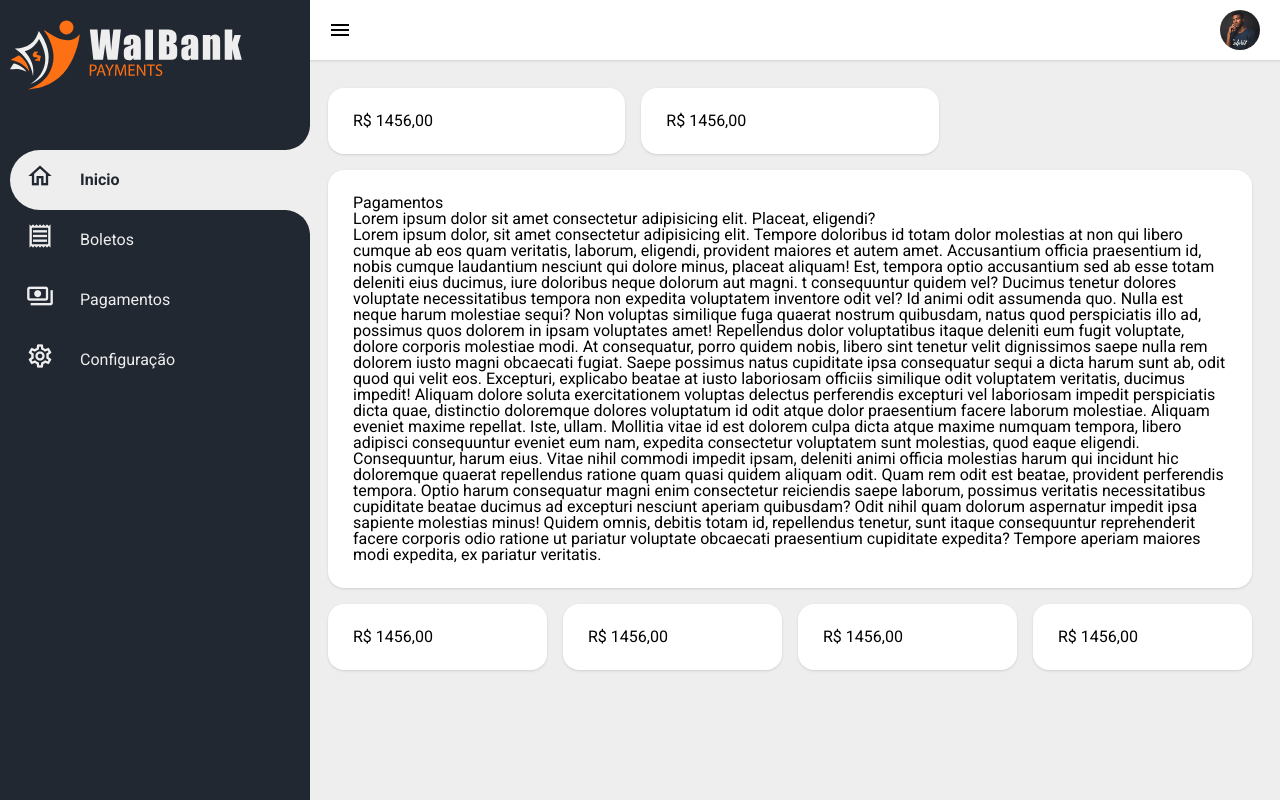
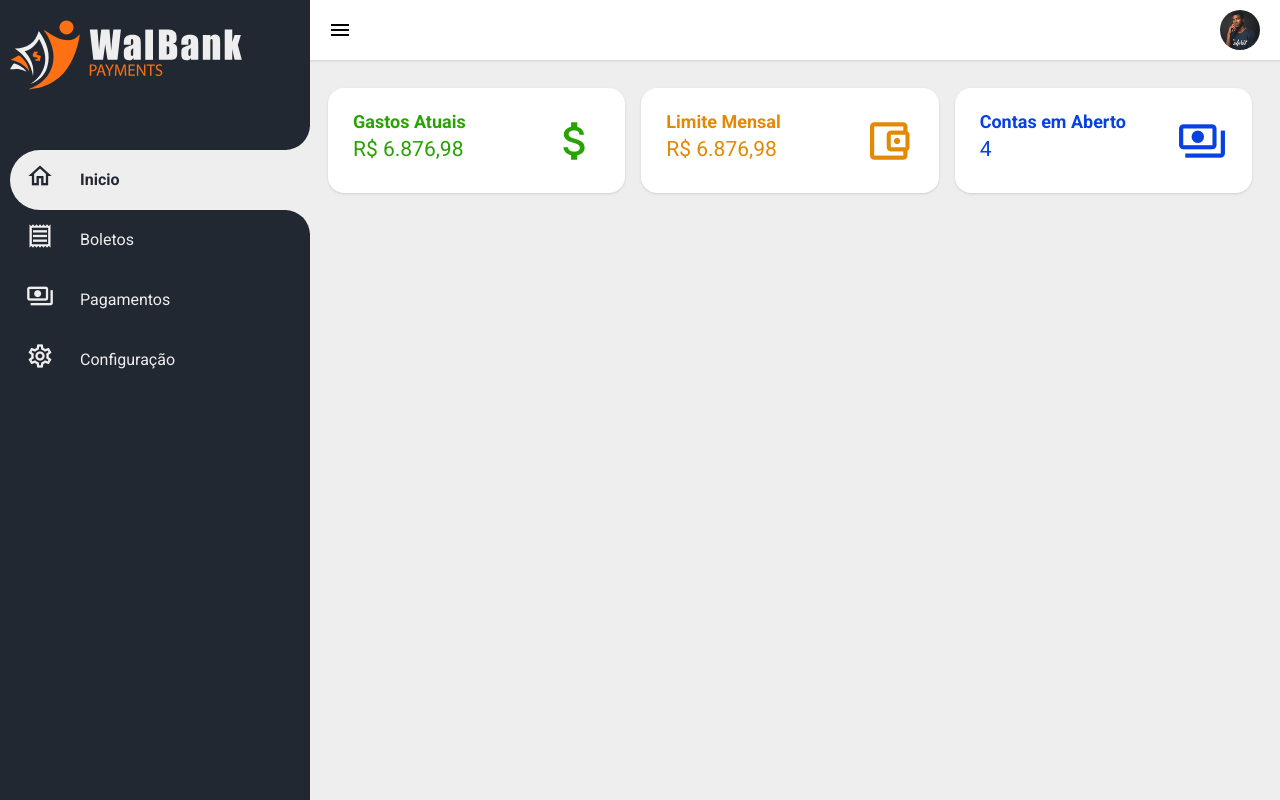
Before and after one commit to Walteann/walbank-front, an Angular app: page /home in a window 1280 px wide. Built offline with nearby package versions, Linux system fonts and the light colour scheme.

Commit message:
feat: layout header info

```diff
--- a/src/app/pages/home/home.component.html
+++ b/src/app/pages/home/home.component.html
@@ -1,40 +1,33 @@
 <div [walGrid]="3">
+	<wal-card class="border-left-green">
+		<div class="wal-header-card">
+			<div class="wal-header-card__info green">
+				<h2>Gastos Atuais</h2>
+				<p>R$ 6.876,98</p>
+			</div>
+			<span class="material-icons-outlined green"> attach_money </span>
+		</div>
+	</wal-card>
+
 	<wal-card>
-		R$ 1456,00
+		<div class="wal-header-card">
+			<div class="wal-header-card__info orange">
+				<h2>Limite Mensal</h2>
+				<p>R$ 6.876,98</p>
+			</div>
+			<span class="material-icons-outlined orange">
+				account_balance_wallet
+			</span>
+		</div>
 	</wal-card>
+
 	<wal-card>
-		R$ 1456,00
+		<div class="wal-header-card">
+			<div class="wal-header-card__info blue">
+				<h2>Contas em Aberto</h2>
+				<p>4</p>
+			</div>
+			<span class="material-icons-outlined blue">payments</span>
+		</div>
 	</wal-card>
 </div>
-<wal-card>
-
-	<h1>Pagamentos</h1>
-	<p>Lorem ipsum dolor sit amet consectetur adipisicing elit. Placeat, eligendi?</p>
-	<p>Lorem ipsum dolor, sit amet consectetur adipisicing elit. Tempore doloribus id totam dolor molestias at non qui libero cumque ab eos quam veritatis, laborum, eligendi, provident maiores et autem amet.
-	Accusantium officia praesentium id, nobis cumque laudantium nesciunt qui dolore minus, placeat aliquam! Est, tempora optio accusantium sed ab esse totam deleniti eius ducimus, iure doloribus neque dolorum aut magni.
-t consequuntur quidem vel? Ducimus tenetur dolores voluptate necessitatibus tempora non expedita voluptatem inventore odit vel?
-	Id animi odit assumenda quo. Nulla est neque harum molestiae sequi? Non voluptas similique fuga quaerat nostrum quibusdam, natus quod perspiciatis illo ad, possimus quos dolorem in ipsam voluptates amet!
-	Repellendus dolor voluptatibus itaque deleniti eum fugit voluptate, dolore corporis molestiae modi. At consequatur, porro quidem nobis, libero sint tenetur velit dignissimos saepe nulla rem dolorem iusto magni obcaecati fugiat.
-	Saepe possimus natus cupiditate ipsa consequatur sequi a dicta harum sunt ab, odit quod qui velit eos. Excepturi, explicabo beatae at iusto laboriosam officiis similique odit voluptatem veritatis, ducimus impedit!
-	Aliquam dolore soluta exercitationem voluptas delectus perferendis excepturi vel laboriosam impedit perspiciatis dicta quae, distinctio doloremque dolores voluptatum id odit atque dolor praesentium facere laborum molestiae. Aliquam eveniet maxime repellat.
-	Iste, ullam. Mollitia vitae id est dolorem culpa dicta atque maxime numquam tempora, libero adipisci consequuntur eveniet eum nam, expedita consectetur voluptatem sunt molestias, quod eaque eligendi. Consequuntur, harum eius.
-	Vitae nihil commodi impedit ipsam, deleniti animi officia molestias harum qui incidunt hic doloremque quaerat repellendus ratione quam quasi quidem aliquam odit. Quam rem odit est beatae, provident perferendis tempora.
-	Optio harum consequatur magni enim consectetur reiciendis saepe laborum, possimus veritatis necessitatibus cupiditate beatae ducimus ad excepturi nesciunt aperiam quibusdam? Odit nihil quam dolorum aspernatur impedit ipsa sapiente molestias minus!
-	Quidem omnis, debitis totam id, repellendus tenetur, sunt itaque consequuntur reprehenderit facere corporis odio ratione ut pariatur voluptate obcaecati praesentium cupiditate expedita? Tempore aperiam maiores modi expedita, ex pariatur veritatis.</p>
-
-</wal-card>
-
-<div [walGrid]="4">
-	<wal-card>
-		R$ 1456,00
-	</wal-card>
-	<wal-card>
-		R$ 1456,00
-	</wal-card>
-	<wal-card>
-		R$ 1456,00
-	</wal-card>
-	<wal-card>
-		R$ 1456,00
-	</wal-card>
-</div>
--- a/src/app/pages/home/home.component.scss
+++ b/src/app/pages/home/home.component.scss
@@ -0,0 +1,39 @@
+@import 'variables';
+
+.wal-header-card {
+	display: flex;
+	justify-content: space-between;
+	align-items: center;
+
+	&__info {
+		h2 {
+			font-size: 18px;
+			font-weight: bold;
+		}
+		p {
+			font-size: 21px;
+			margin: 8px 0;
+		}
+	}
+
+	& > span {
+		font-size: 50px;
+	}
+
+	.green {
+		color: #29a304;
+	}
+
+	.orange {
+		color: #e28a06;
+	}
+
+	.blue {
+		color: #0641e2;
+	}
+
+	.red {
+		color: #e20606;
+	}
+
+}
--- a/src/app/pages/home/home.component.ts
+++ b/src/app/pages/home/home.component.ts
@@ -2,7 +2,8 @@ import { Component, OnInit } from '@angular/core';
 
 @Component({
 	selector: 'wal-home',
-	templateUrl: 'home.component.html'
+	templateUrl: 'home.component.html',
+	styleUrls: ['./home.component.scss']
 })
 
 export class HomeComponent implements OnInit {
```
